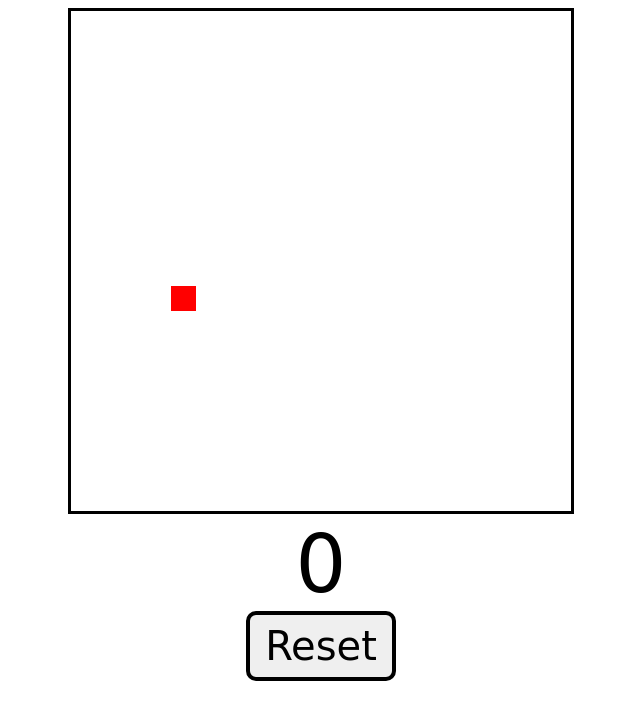
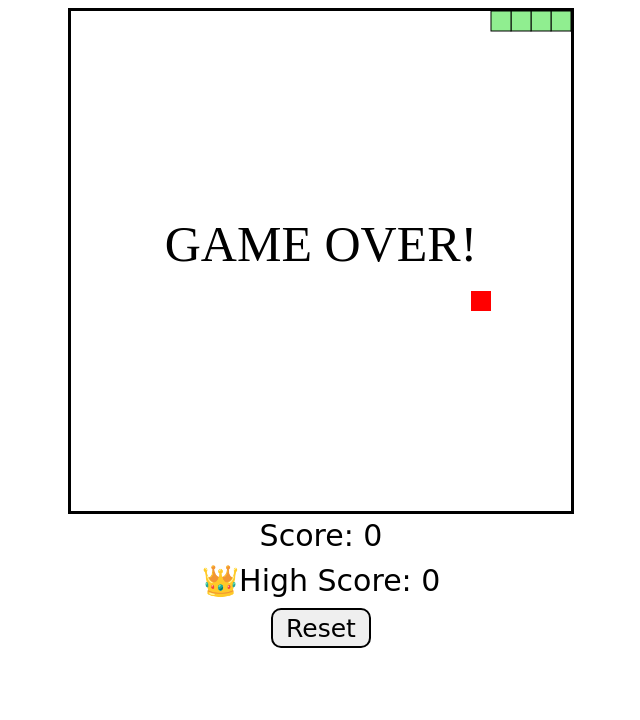
Before and after one commit to TallCohen/SnakeGame, a plain HTML site: page index.html in a window 1280 px wide. Both pictures are taken after a click on the button "Reset". Shown: the whole page, without its empty margins (319-959 px from the left). Drawn offline with Linux system fonts and the light colour scheme.

Commit message:
upload Snake Game project

```diff
--- a/index.html
+++ b/index.html
@@ -9,7 +9,8 @@
   <body>
     <div id="gameContainer">
       <canvas id="gameBoard" width="500" height="500"></canvas>
-      <div id="scoreText">0</div>
+      <div id="scoreText">Score: 0</div>
+      <div id="highScoreText">High Score:</div>
       <button id="resetBtn">Reset</button>
     </div>
     <script src="index.js"></script>
--- a/index.js
+++ b/index.js
@@ -10,7 +10,8 @@ const boardBackground = "white";
 const snakeColor = "lightgreen";
 const snakeBorder = "black";
 const foodColor = "red";
-const unitSize = 25; //px
+const unitSize = 20;
+let highScore = localStorage.getItem("highScore") || 0;
 let running = false;
 let xVelocity = unitSize;
 let yVelocity = 0;
@@ -18,7 +19,6 @@ let foodx;
 let foody;
 let score = 0;
 let snake = [
-  //starts with 5 parts of the snake
   { x: unitSize * 4, y: 0 },
   { x: unitSize * 3, y: 0 },
   { x: unitSize * 2, y: 0 },
@@ -33,7 +33,8 @@ gameStart();
 
 function gameStart() {
   running = true;
-  scoreText.textContent = score;
+  scoreText.textContent = "Score: " + score;
+  highScoreText.textContent = "👑High Score: " + highScore;
   createFood();
   drawFood();
   nextTick();
@@ -43,12 +44,22 @@ function nextTick() {
   if (running) {
     setTimeout(() => {
       clearBoard();
-      //14:31
-    });
+      drawFood();
+      moveSnake();
+      drawSnake();
+      checkGameOver();
+      nextTick();
+    }, 75);
+  } else {
+    displayGameOver();
+    updateHighScore(score);
   }
 }
 
-function clearBoard() {}
+function clearBoard() {
+  context.fillStyle = boardBackground;
+  context.fillRect(0, 0, gamewidth, gameHeight);
+}
 
 function createFood() {
   function randomFood(min, max) {
@@ -63,19 +74,113 @@ function createFood() {
 
 function drawFood() {
   context.fillStyle = foodColor;
-  console.log(foodx);
-  console.log(foody);
   context.fillRect(foodx, foody, unitSize, unitSize);
 }
 
-function moveSnake() {}
+function moveSnake() {
+  const head = { x: snake[0].x + xVelocity, y: snake[0].y + yVelocity };
 
-function drawSnake() {}
+  snake.unshift(head);
+  if (snake[0].x == foodx && snake[0].y == foody) {
+    score += 1;
+    scoreText.textContent = "Score: " + score;
+    updateHighScore();
+    createFood();
+  } else {
+    snake.pop();
+  }
+}
 
-function changeDirection() {}
+function drawSnake() {
+  context.fillStyle = snakeColor;
+  context.strokeStyle = snakeBorder;
+  snake.forEach((snakePart) => {
+    context.fillRect(snakePart.x, snakePart.y, unitSize, unitSize);
+    context.strokeRect(snakePart.x, snakePart.y, unitSize, unitSize);
+  });
+}
 
-function checkGameOver() {}
+function changeDirection(event) {
+  const keyPressed = event.keyCode;
+  console.log(keyPressed);
+  const RIGHT = 39;
+  const LEFT = 37;
+  const DOWN = 40;
+  const UP = 38;
 
-function displayGameOver() {}
+  const goingUP = yVelocity == -unitSize;
+  const goingDOWN = yVelocity == unitSize;
+  const goingRIGHT = xVelocity == unitSize;
+  const goingLEFT = xVelocity == -unitSize;
 
-function resetGame() {}
+  switch (true) {
+    case keyPressed == LEFT && !goingRIGHT:
+      xVelocity = -unitSize;
+      yVelocity = 0;
+      break;
+    case keyPressed == UP && !goingDOWN:
+      xVelocity = 0;
+      yVelocity = -unitSize;
+      break;
+    case keyPressed == RIGHT && !goingLEFT:
+      xVelocity = unitSize;
+      yVelocity = 0;
+      break;
+    case keyPressed == DOWN && !goingUP:
+      xVelocity = 0;
+      yVelocity = unitSize;
+      break;
+  }
+}
+
+function checkGameOver() {
+  switch (true) {
+    case snake[0].x < 0:
+      running = false;
+      break;
+    case snake[0].x >= gamewidth:
+      running = false;
+      break;
+    case snake[0].y < 0:
+      running = false;
+      break;
+    case snake[0].y >= gameHeight:
+      running = false;
+      break;
+  }
+  for (let i = 1; i < snake.length; i += 1) {
+    if (snake[i].x == snake[0].x && snake[i].y == snake[0].y) {
+      running = false;
+    }
+  }
+}
+
+function displayGameOver() {
+  context.font = "50px MV Boli";
+  context.fillStyle = "black";
+  context.textAlign = "center";
+  context.fillText("GAME OVER!", gamewidth / 2, gameHeight / 2);
+  running = false;
+}
+
+function resetGame() {
+  score = 0;
+  xVelocity = unitSize;
+  yVelocity = 0;
+  snake = [
+    { x: unitSize * 4, y: 0 },
+    { x: unitSize * 3, y: 0 },
+    { x: unitSize * 2, y: 0 },
+    { x: unitSize, y: 0 },
+    { x: 0, y: 0 },
+  ];
+  gameStart();
+}
+
+function updateHighScore(score) {
+  if (score > highScore) {
+    highScore = score;
+    localStorage.setItem("highScore", highScore);
+    highScoreText.textContent = "👑High Score: " + highScore;
+  }
+}
--- a/style.css
+++ b/style.css
@@ -6,17 +6,19 @@
   border: 3px solid;
 }
 
-#scoreText {
+#scoreText,
+#highScoreText {
   font-family: cursive;
-  font-size: 80px;
+  font-size: 30px;
+  margin-bottom: 10px;
 }
 
 #resetBtn {
   font-family: cursive;
-  font-size: 40px;
-  width: 150px;
-  height: 70px;
-  border: 4px solid;
+  font-size: 25px;
+  width: 100px;
+  height: 40px;
+  border: 2px solid;
   border-radius: 10px;
   cursor: pointer;
 }
```
